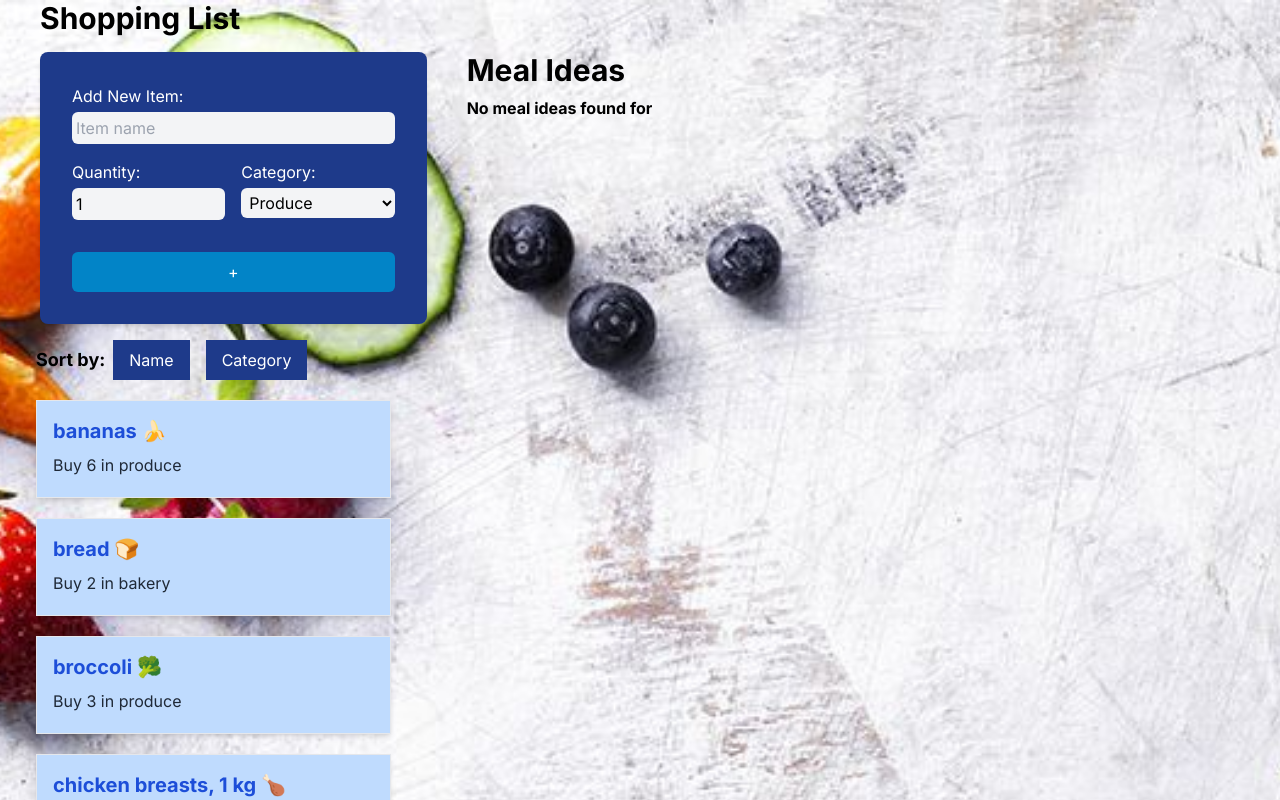
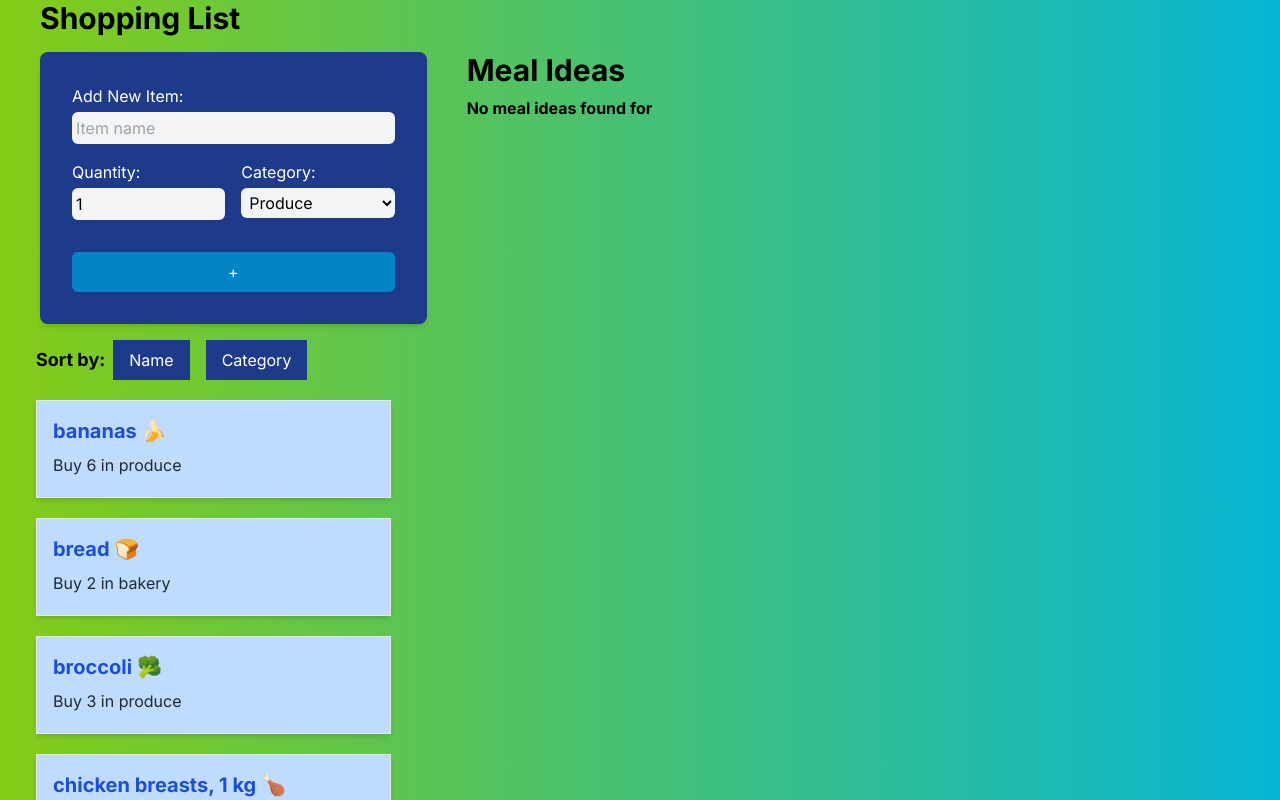
Before and after one commit to mosmee21/cprg306-assignments, a Next.js app: page /week7 in a window 1280 px wide. Shown: the top 800 px of the page. Built offline with nearby package versions, Linux system fonts and the light colour scheme.

Commit message:
page.js updated

```diff
--- a/app/week7/page.js
+++ b/app/week7/page.js
@@ -22,7 +22,7 @@ function Page() {
   };
 
   return (
-    <div className="bg-cover bg-no-repeat bg-center w-full min-h-screen" style={{ backgroundImage: `url(/food.jpg)` }}>
+    <div className=" bg-gradient-to-r from-lime-500 to-cyan-500 min-h-screen" >
       <h1 className="text-3xl font-bold ml-10 mb-4 text-black ">Shopping List</h1>
       <div className="flex space-x-10">
         <div className="w-1/3 ">
--- a/app/week8/shopping-list/page.js
+++ b/app/week8/shopping-list/page.js
@@ -22,7 +22,7 @@ function Page() {
   };
 
   return (
-    <div className="bg-cover bg-no-repeat bg-center w-full min-h-screen" style={{ backgroundImage: `url(/food.jpg)` }}>
+    <div className=" bg-gradient-to-r from-lime-500 to-cyan-500 min-h-screen">
       <h1 className="text-3xl font-bold ml-10 mb-4 text-black ">Shopping List</h1>
       <div className="flex space-x-10">
         <div className="w-1/3 ">
```
